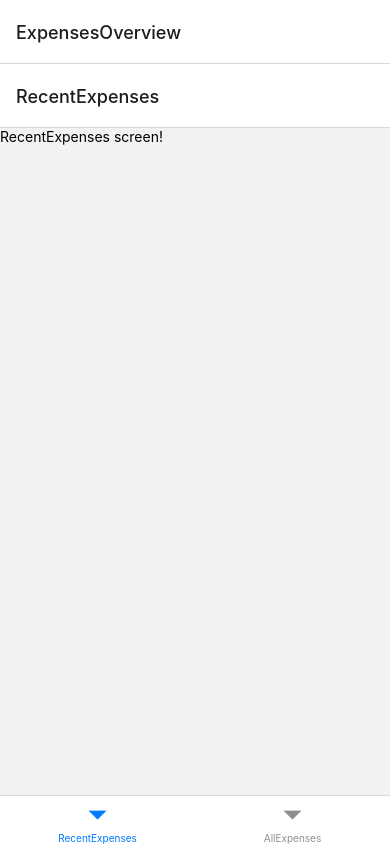
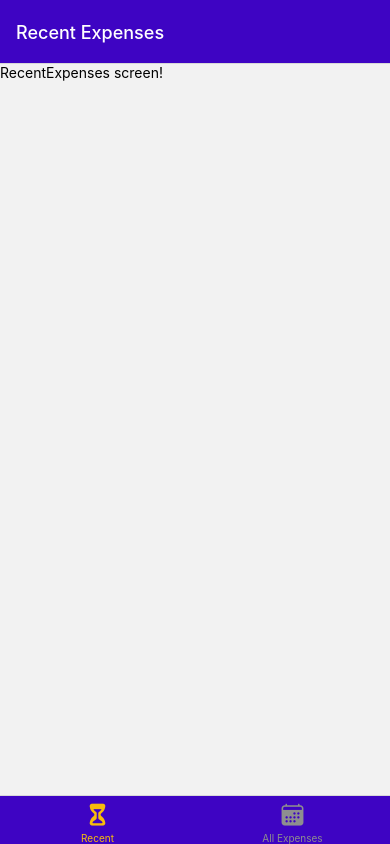
Before and after one commit to koleks92/ExpenseTrackerApp, a React Native app: screen / in a window 390 px wide. Built offline with nearby package versions, Linux system fonts and the light colour scheme.

Commit message:
GlobalColors, BottomTab styling

```diff
--- a/App.js
+++ b/App.js
@@ -7,14 +7,35 @@
 import ManageExpense from './screens/ManageExpense';
 import RecentExpenses from './screens/RecentExpenses';
 import AllExpenses from './screens/AllExpenses';
+import { GlobalStyles } from './constants.js/styles';
+import { Ionicons } from '@expo/vector-icons';
 
 const Stack = createNativeStackNavigator();
 const Bottom = createBottomTabNavigator();
 
 function ExpensesOverview() {
-  return <Bottom.Navigator>
-    <Bottom.Screen name="RecentExpenses" component={RecentExpenses}/>
-    <Bottom.Screen name="AllExpenses" component={AllExpenses} />
+  return <Bottom.Navigator screenOptions={{
+    headerStyle: { backgroundColor: GlobalStyles.colors.primary500 },
+    headerTintColor: 'white',
+    tabBarStyle: { backgroundColor: GlobalStyles.colors.primary500 },
+    tabBarActiveTintColor: GlobalStyles.colors.accent500
+  }}>
+    <Bottom.Screen name="RecentExpenses" component={RecentExpenses} options={{
+      title: 'Recent Expenses',
+      tabBarLabel: 'Recent',
+      tabBarIcon: ({color, size}) => (
+        <Ionicons name="hourglass" size={size} color={color} />
+      )
+    }}
+    />
+    <Bottom.Screen name="AllExpenses" component={AllExpenses} options={{
+      title: 'All Expenses',
+      tabBarLabel: 'All Expenses',
+      tabBarIcon: ({color, size}) => (
+        <Ionicons name="calendar" size={size} color={color} />
+      )
+      }}
+      />
   </Bottom.Navigator>
 }
 
@@ -24,7 +45,7 @@
       <StatusBar style="auto" />
       <NavigationContainer>
         <Stack.Navigator>
-          <Stack.Screen name="ExpensesOverview" component={ExpensesOverview} />
+          <Stack.Screen name="ExpensesOverview" component={ExpensesOverview} options={{ headerShown: false }} />
           <Stack.Screen name="ManageExpense" component={ManageExpense}/>
         </Stack.Navigator>
       </NavigationContainer>
--- /dev/null
+++ b/constants.js/styles.js
@@ -0,0 +1,16 @@
+export const GlobalStyles = {
+    colors: {
+        primary50: '#e4d9fd',
+        primary100: '#c6affc',
+        primary200: '#a281f0',
+        primary400: '#5721d4',
+        primary500: '#3e04c3',
+        primary700: '#2d0689',
+        primary800: '#200364',
+        accent500: '#f7bc0c',
+        error50: '#fcc4e4',
+        error500: '#9b095c',
+        gray500: '#39324a',
+        gray700: '#221c30',
+    }
+}
```
